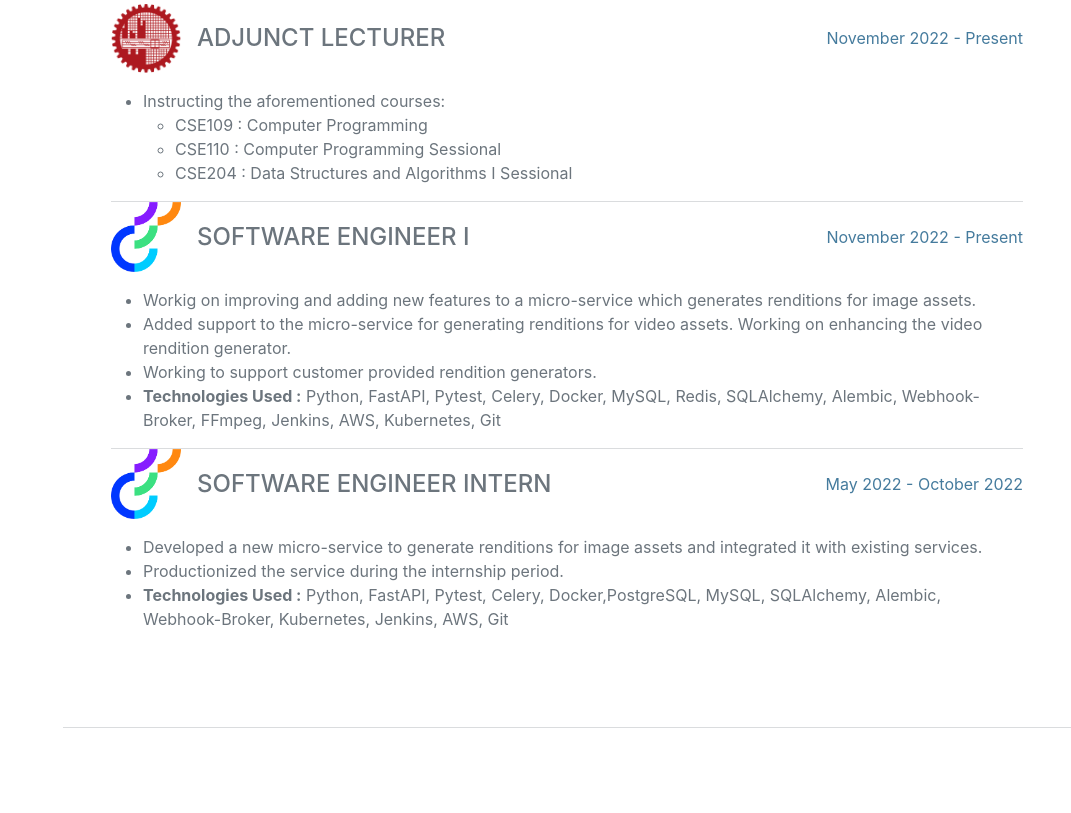
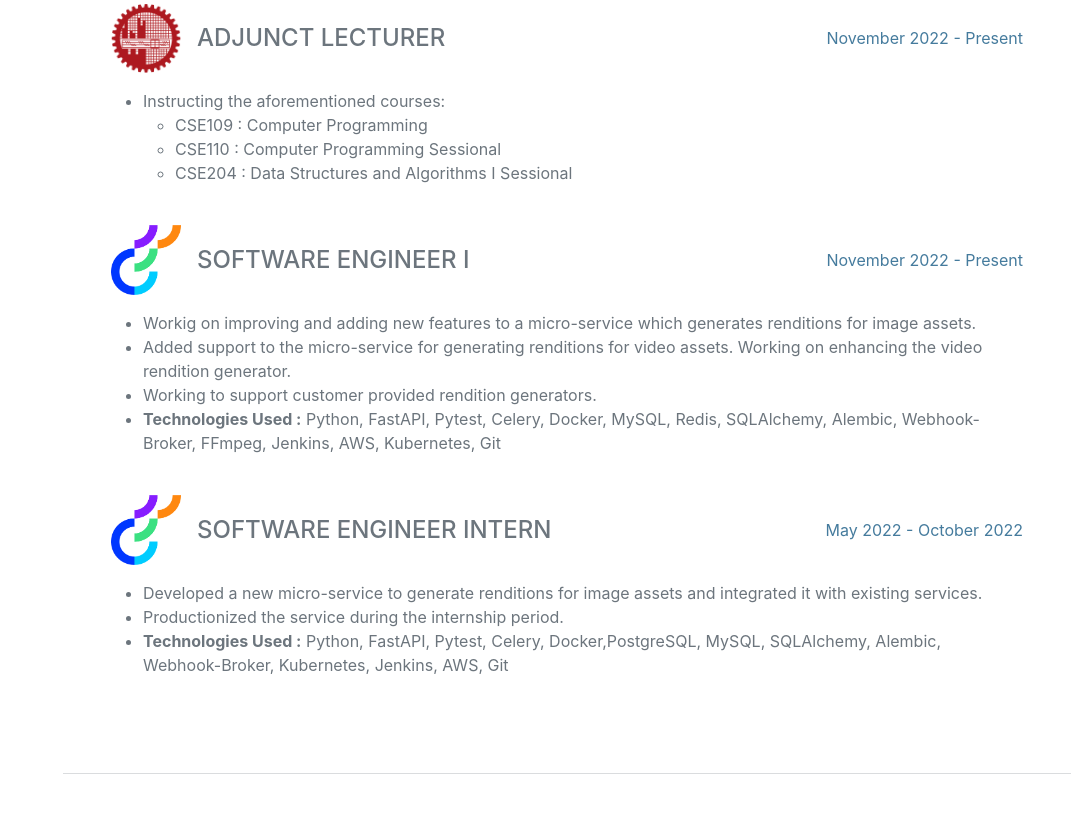
Before and after one commit to Shukti042/profile, a plain HTML site: page index.html in a window 1280 px wide. Shown: the part 3441-4254 px from the top of the page, without its empty margins (209-1280 px from the left). Drawn offline with nearby package versions, Linux system fonts and the light colour scheme; some icons are missing; a web font is replaced by a local one.

```diff
--- a/index.html
+++ b/index.html
@@ -171,7 +171,7 @@
                             </li>
                         </ul>
                     </div>
-                    <hr class="m-0" />
+                    <br>
                     <div class="resume-content">
                         <div class="d-flex flex-column flex-md-row justify-content align-items-center mb-3">
                             <a href="https://www.linkedin.com/company/optimizely/"><img src="assets/img/optimizely_logo.png" alt="..." width="70" height="70" /></a>
@@ -189,7 +189,7 @@
                         <!-- <h3 class="mb-0">BanglaParaphrase: A synthtic Bangla Paraphrase dataset ensuring rich Diversity and Semantics</h3> -->
 
                     </div>
-                    <hr class="m-0" />
+                    <br>
                     <div class="resume-content">
                         <div class="d-flex flex-column flex-md-row justify-content align-items-center mb-3">
                             <a href="https://www.linkedin.com/company/optimizely/"><img src="assets/img/optimizely_logo.png" alt="..." width="70" height="70" /></a>
```
